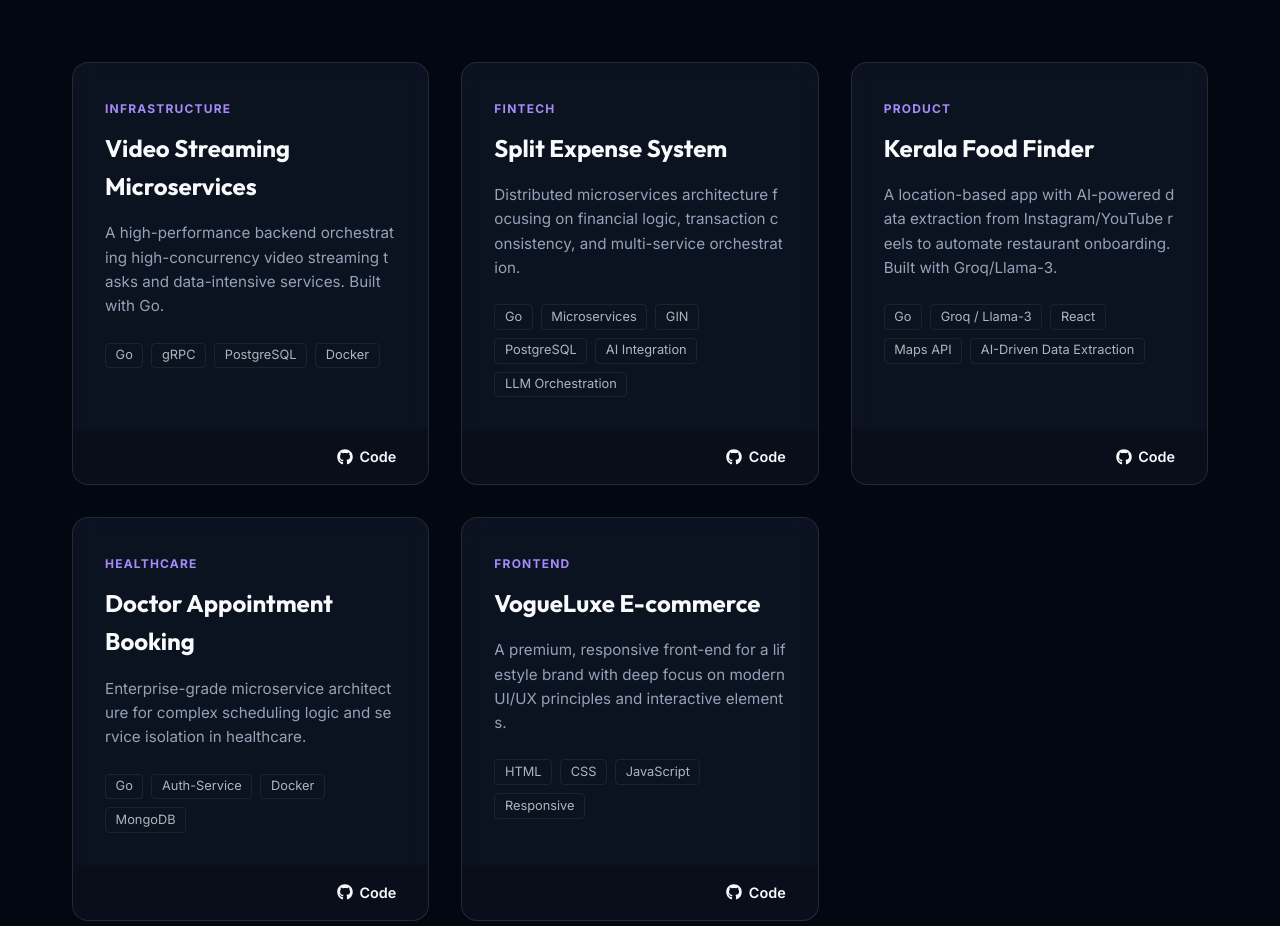
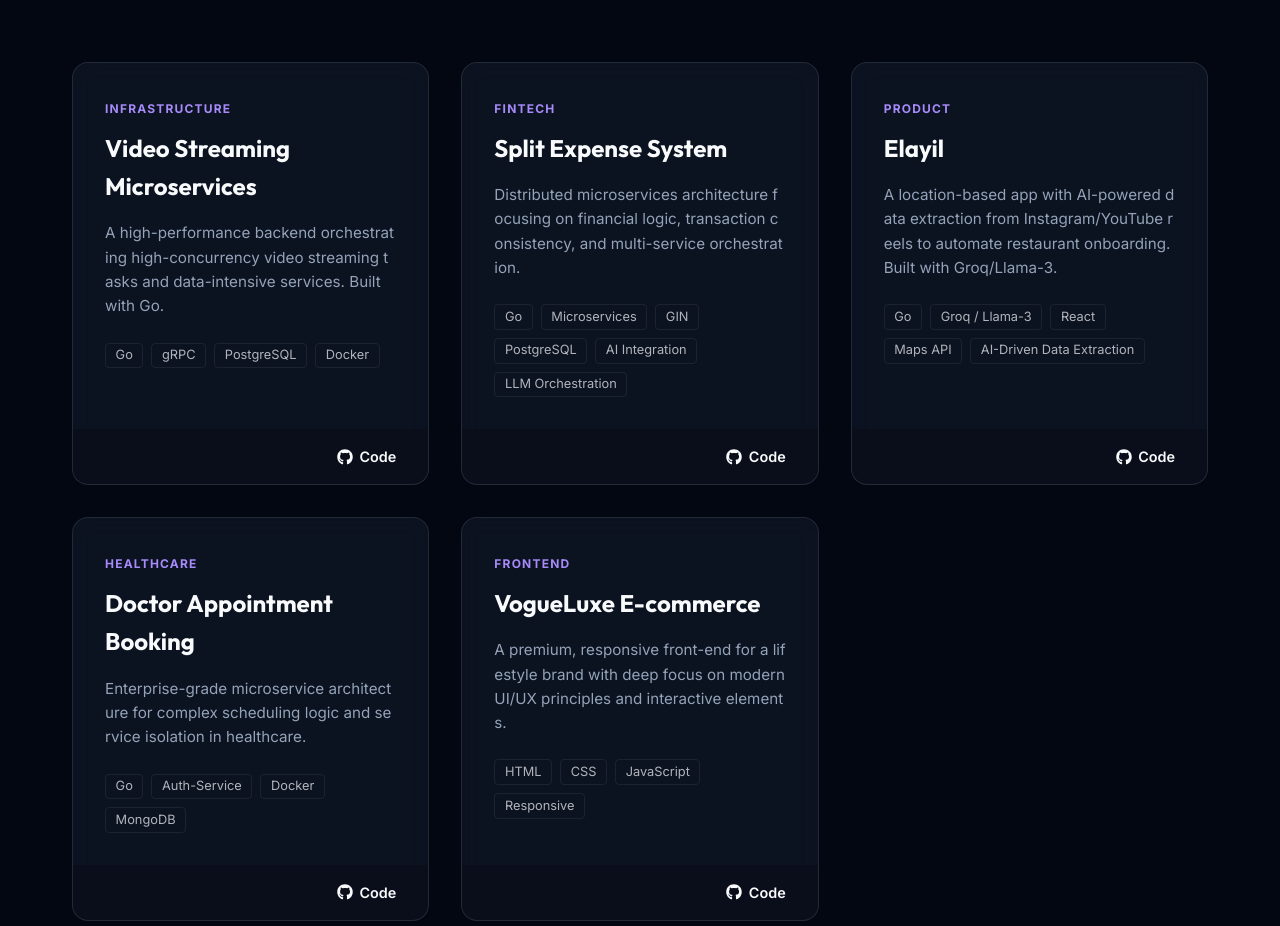
Before and after one commit to Mohammad-Niyas/port-folio-2, a React app: page / in a window 1280 px wide. Shown: the part 1601-2527 px from the top of the page. Built offline with nearby package versions, Linux system fonts and the light colour scheme; the HTML template or start-up script is replaced by a standard one.

Commit message:
Rename project 'Kerala Food Finder' to 'Elayil'

```diff
--- a/src/components/Projects.jsx
+++ b/src/components/Projects.jsx
@@ -18,10 +18,10 @@ const projects = [
     tag: 'Fintech'
   },
   {
-    title: 'Kerala Food Finder',
+    title: 'Elayil',
     description: 'A location-based app with AI-powered data extraction from Instagram/YouTube reels to automate restaurant onboarding. Built with Groq/Llama-3.',
     tech: ['Go', 'Groq / Llama-3', 'React', 'Maps API', 'AI-Driven Data Extraction'],
-    github: 'https://github.com/Mohammad-Niyas/Kerala-Food-Finder',
+    github: 'https://github.com/Mohammad-Niyas/Elayil',
     tag: 'Product'
   },
   {
```
